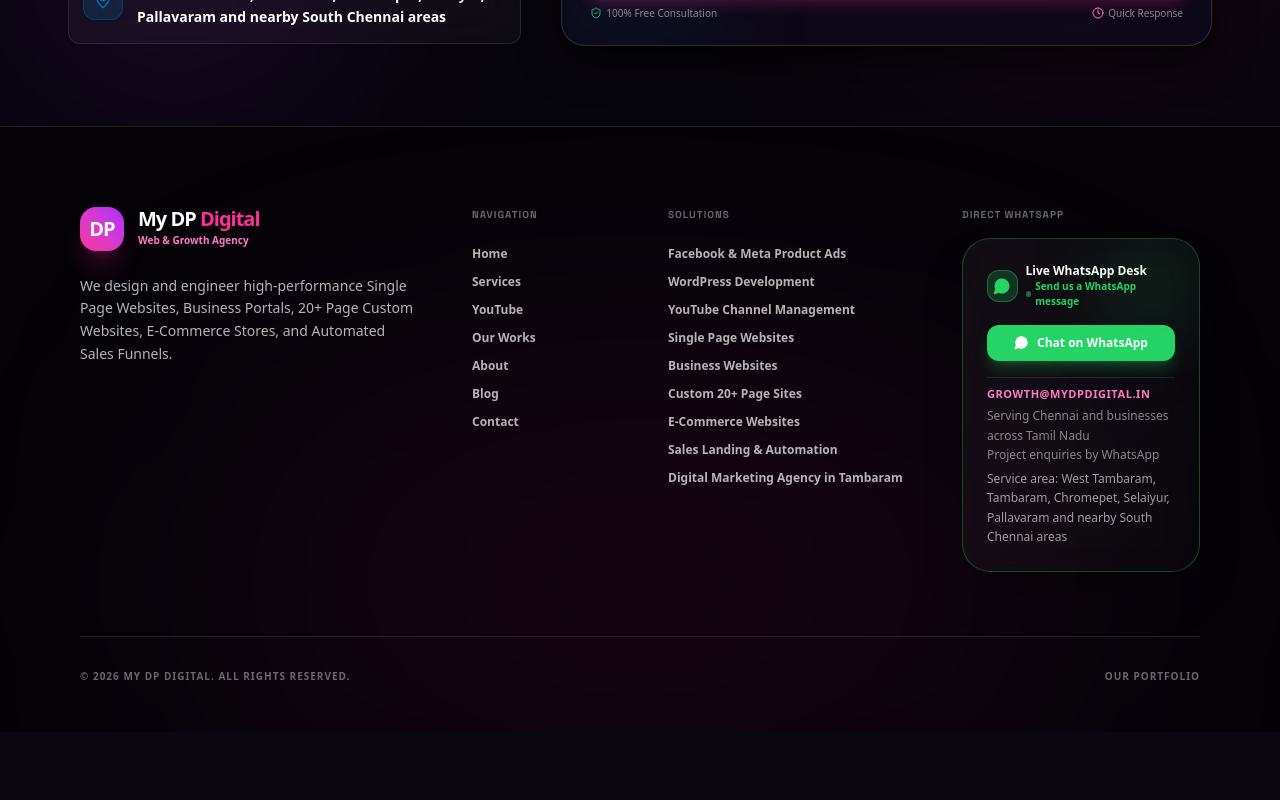
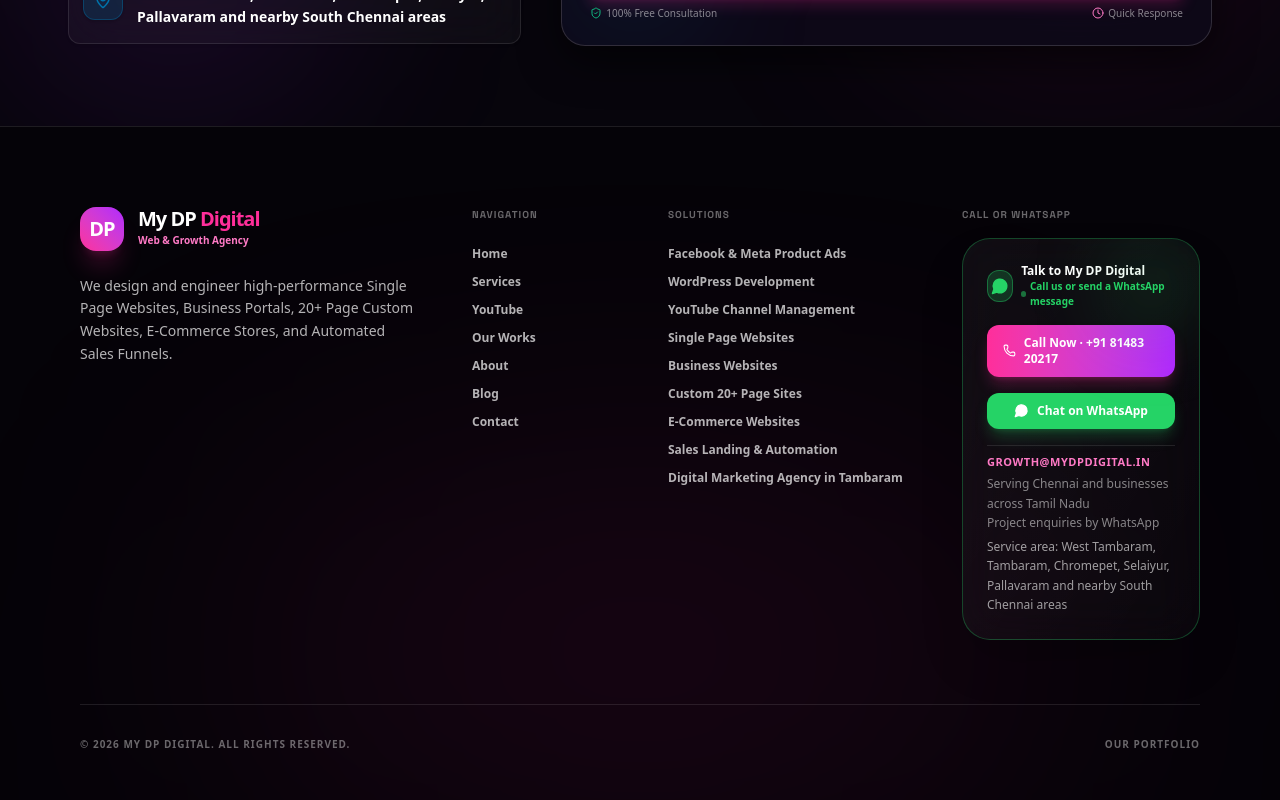
Before and after one commit to deenapriyanka00217-arch/my-dp-Digital, a React (Vite) app: page / in a window 1280 px wide. Shown: the part 6174-6974 px from the top of the page. Before the commit the page ends 6906 px from the top, so only its background shows below. Built offline with nearby package versions, Linux system fonts and the light colour scheme.

Commit message:
Add click-to-call option in site footer

```diff
--- a/src/components/Footer.tsx
+++ b/src/components/Footer.tsx
@@ -1,4 +1,4 @@
-import { MessageCircle } from 'lucide-react';
+import { MessageCircle, Phone } from 'lucide-react';
 import { Link } from 'react-router-dom';
 
 const Footer = () => {
@@ -81,7 +81,7 @@ const Footer = () => {
           </div>
 
           <div className="lg:col-span-3 space-y-4">
-            <h4 className="text-[10px] font-bold uppercase tracking-widest text-white/40">Direct WhatsApp</h4>
+            <h4 className="text-[10px] font-bold uppercase tracking-widest text-white/40">Call or WhatsApp</h4>
             <div className="p-6 rounded-[28px] bg-gradient-to-br from-white/[0.05] to-white/[0.02] backdrop-blur-xl border border-[#25D366]/30 space-y-4 shadow-2xl relative overflow-hidden">
               <div className="absolute top-0 right-0 w-24 h-24 bg-[#25D366]/15 blur-2xl rounded-full pointer-events-none" />
 
@@ -91,15 +91,23 @@ const Footer = () => {
                     <MessageCircle size={18} fill="#25D366" className="text-[#25D366]" />
                   </div>
                   <div>
-                    <div className="text-xs font-black text-white">Live WhatsApp Desk</div>
+                    <div className="text-xs font-black text-white">Talk to My DP Digital</div>
                     <div className="text-[10px] text-[#25D366] font-bold flex items-center gap-1">
                       <span className="w-1.5 h-1.5 rounded-full bg-[#25D366] animate-pulse" />
-                      <span>Send us a WhatsApp message</span>
+                      <span>Call us or send a WhatsApp message</span>
                     </div>
                   </div>
                 </div>
               </div>
 
+              <a
+                href="tel:+918148320217"
+                aria-label="Call My DP Digital at +91 81483 20217"
+                className="w-full py-2.5 px-4 rounded-xl bg-gradient-to-r from-[#FF2E9A] to-[#B026FF] hover:opacity-95 text-white font-black text-xs flex items-center justify-center gap-2 shadow-lg shadow-[#FF2E9A]/25 transition-all cursor-pointer"
+              >
+                <Phone size={15} />
+                <span>Call Now · +91 81483 20217</span>
+              </a>
               <a
                 href="https://wa.me/918148320217?text=Hi%20DP%20Digital,%20I%20am%20reaching%20out%20via%20the%20footer%20chat%20to%20discuss%20a%20website%20project."
                 target="_blank"
```
